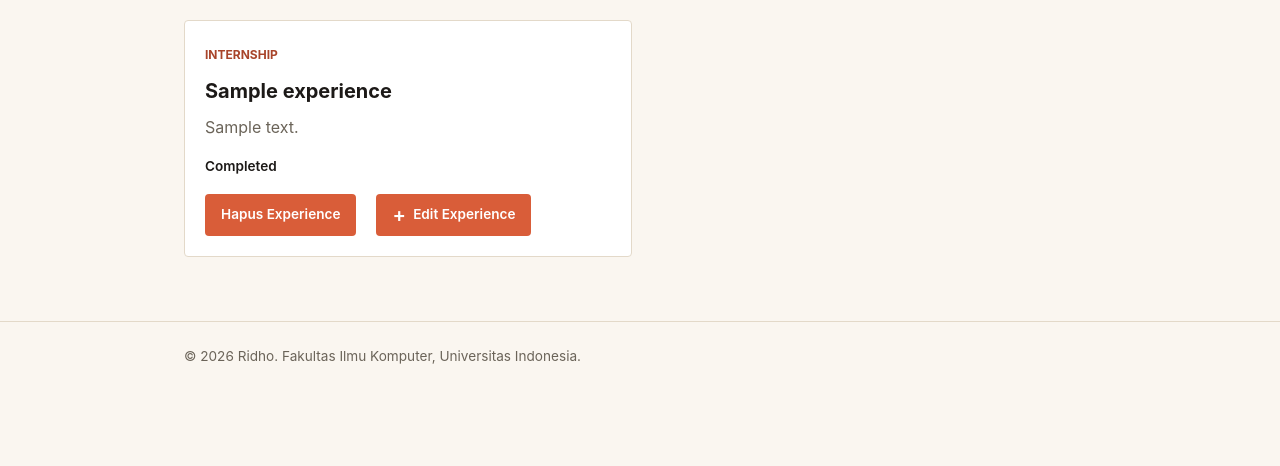
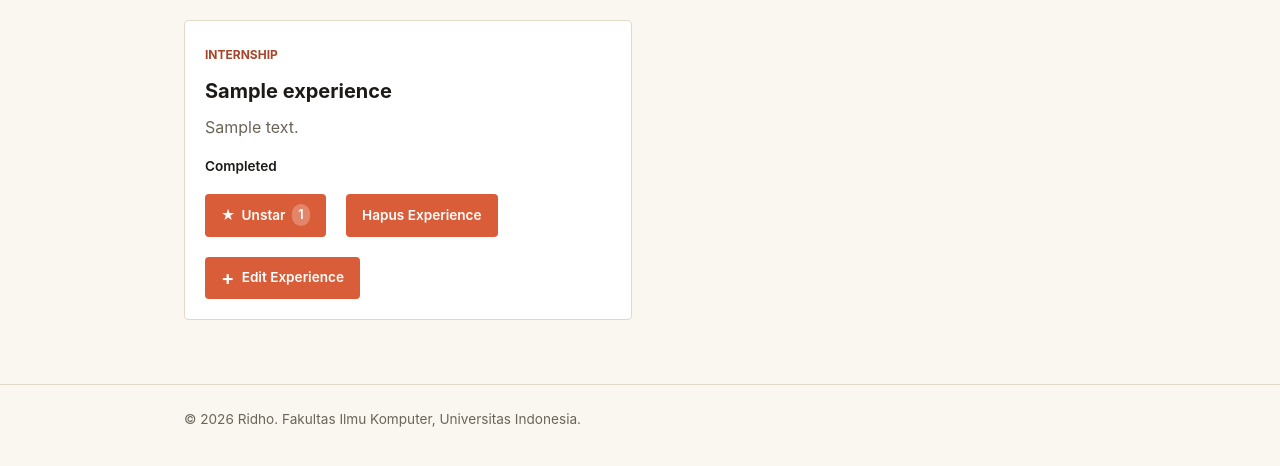
Before and after one commit to ihatewalls/myportofolio, a Django app: page /experience/ in a window 1280 px wide. Shown: the part 296-762 px from the top of the page. Run offline with Django 5.2, Linux system fonts and the light colour scheme; a user stored in the database is signed in; tables that the repository leaves empty hold one stand-in row (values such as "Sample post").

Commit message:
feat: Stars

```diff
--- a/main/models.py
+++ b/main/models.py
@@ -1,7 +1,7 @@
 import uuid
 
 from django.db import models
-
+from django.contrib.auth.models import User
 
 class Experience(models.Model):
     EXPERIENCE_CHOICES = [
@@ -25,7 +25,9 @@ class Experience(models.Model):
     thumbnail = models.URLField(blank=True, null=True)
     started_at = models.DateTimeField(auto_now_add=True)
     ended_at = models.DateTimeField(blank=True, null=True)
-
+    starred_by = models.ManyToManyField(
+        User, related_name="starred_experience", blank=True
+    )
     def __str__(self):
         return self.title
 
@@ -47,6 +49,9 @@ class Skill(models.Model):
         max_length=20,
         choices=SKILL_CHOICES,
     )
+    starred_by = models.ManyToManyField(
+        User, related_name="starred_skill", blank=True
+    )
 
     def __str__(self):
         return self.title
--- a/main/urls.py
+++ b/main/urls.py
@@ -19,4 +19,9 @@ urlpatterns = [
     path("register/", register, name="register"),
     path("login/", login_user, name="login"),
     path("logout/", logout_user, name="logout"),
+    path(
+    "experience/<uuid:experience_id>/star/",
+    toggle_star,
+    name="toggle_star",
+    ),
 ]
--- a/main/views.py
+++ b/main/views.py
@@ -84,7 +84,7 @@ def get_skills_json(request):
     if title_query:
         skills = skills.filter(title__icontains=title_query)
 
-    skills_json = serializers.serialize("json", skills)
+    skills_json = serializers.serialize("json", skills, use_natural_foreign_keys=True)
     return HttpResponse(skills_json, content_type="application/json")
 
 @login_required(login_url="/login/")
@@ -124,7 +124,7 @@ def get_experience_json(request):
     if title_query:
         experience = experience.filter(title__icontains=title_query)
 
-    skills_json = serializers.serialize("json", experience)
+    skills_json = serializers.serialize("json", experience, use_natural_foreign_keys=True)
     return HttpResponse(skills_json, content_type="application/json")
 
 @login_required(login_url="/login/")
@@ -213,3 +213,15 @@ def logout_user(request):
     response = redirect("main:show_main")
     response.delete_cookie('last_login')
     return response
+
+@login_required(login_url="/login/")
+def toggle_star(request, experience_id):
+    experience = get_object_or_404(Experience, pk=experience_id)
+
+    if request.method == "POST":
+        if request.user in experience.starred_by.all():
+            experience.starred_by.remove(request.user)
+        else:
+            experience.starred_by.add(request.user)
+
+    return redirect("main:show_experience")
--- a/static/css/style.css
+++ b/static/css/style.css
@@ -603,3 +603,24 @@ body.dark-mode .universal-delete-modal__content {
     background-color: var(--ink);
     color: var(--paper);
 }
+.star-form {
+    display: inline;
+}
+
+.button-star {
+    display: inline-flex;
+    align-items: center;
+    gap: 0.4rem;
+    background: var(--ink);
+}
+
+.button-star.is-starred {
+    background: var(--accent);
+}
+
+.star-count {
+    padding: 0.05rem 0.4rem;
+    border-radius: 999px;
+    background: rgba(255, 255, 255, 0.25);
+    font-size: 0.8rem;
+}
--- /dev/null
+++ b/templates/components/experience_star.html
@@ -0,0 +1,10 @@
+<form method="post" action="{% url 'main:toggle_star' experience.id %}" class="star-form">
+    {% csrf_token %}
+    <button type="submit"
+            class="button button-star{% if user in experience.starred_by.all %} is-starred{% endif %}"
+            title="{% if experience.starred_by.all %}Starred by {{ experience.starred_by.all|join:', ' }}{% else %}Be the first to star{% endif %}">
+        <span aria-hidden="true">★</span>
+        {% if user in experience.starred_by.all %}Unstar{% else %}Star{% endif %}
+        <span class="star-count">{{ experience.starred_by.count }}</span>
+    </button>
+</form>
--- a/templates/experience.html
+++ b/templates/experience.html
@@ -43,6 +43,7 @@
                             {% endif %}
                             <div class="universal-card-actions">
                                 <div class="universal-actions">
+                                    {% include "components/experience_star.html" with experience=experience %}
                                     {% if user.is_superuser %}
                                     {% include "components/experience_delete_model.html" with experience=experience %}
                                     <a href="{% url 'main:edit_experience' experience_id=experience.id %}"
```
Also changed, not shown: main/migrations/0003_experience_starred_by_skill_starred_by_and_more.py (added).
